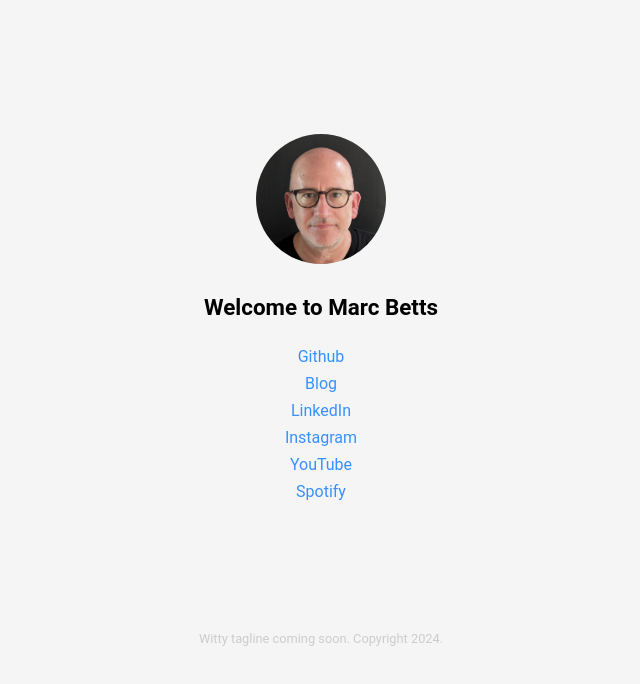
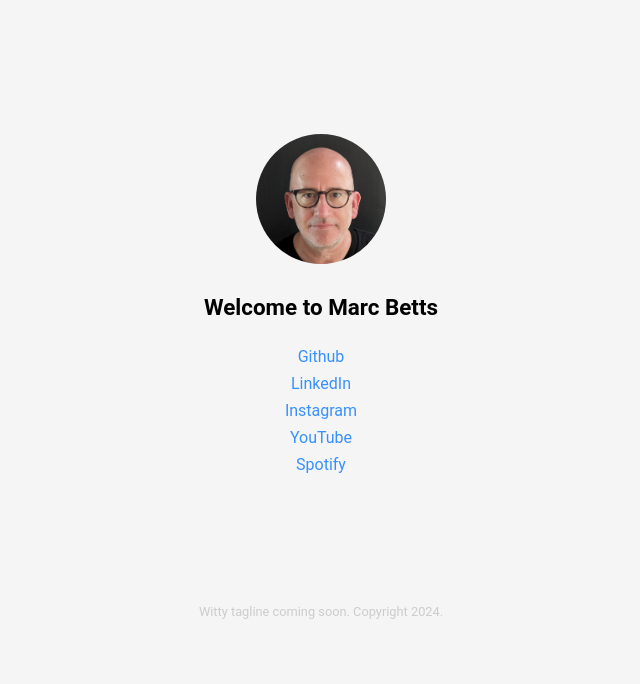
Before and after one commit to marcallenbetts/marcbetts.com, a plain HTML site: page index.html in a window 1280 px wide. Shown: the whole page, without its empty margins (319-959 px from the left). Drawn offline with Linux system fonts and the light colour scheme.

Commit message:
rm blog link

```diff
--- a/index.html
+++ b/index.html
@@ -50,10 +50,6 @@
             <a href="https://github.com/marcallenbetts" target="_blank"
               >Github</a
             >
-          </p>
-          <p></p>
-          <p>
-            <a href="https://howdoitestthat.com/" target="_blank">Blog</a>
           </p>
           <p></p>
           <p>
```
